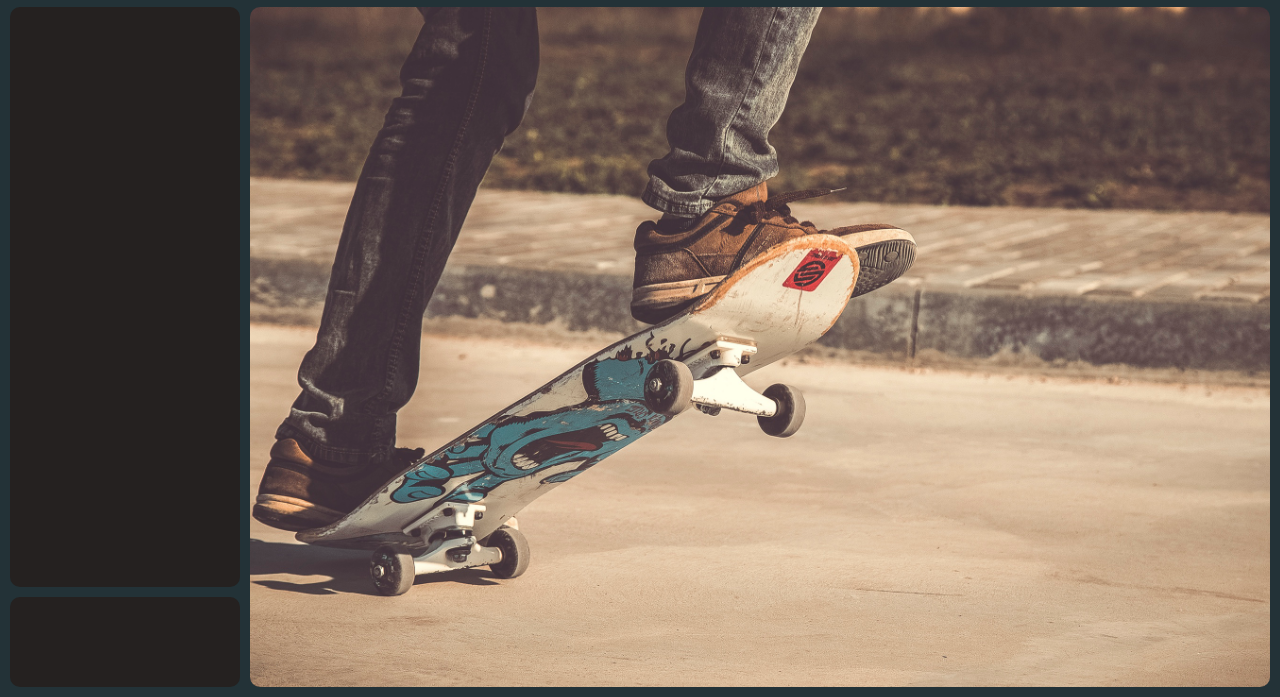
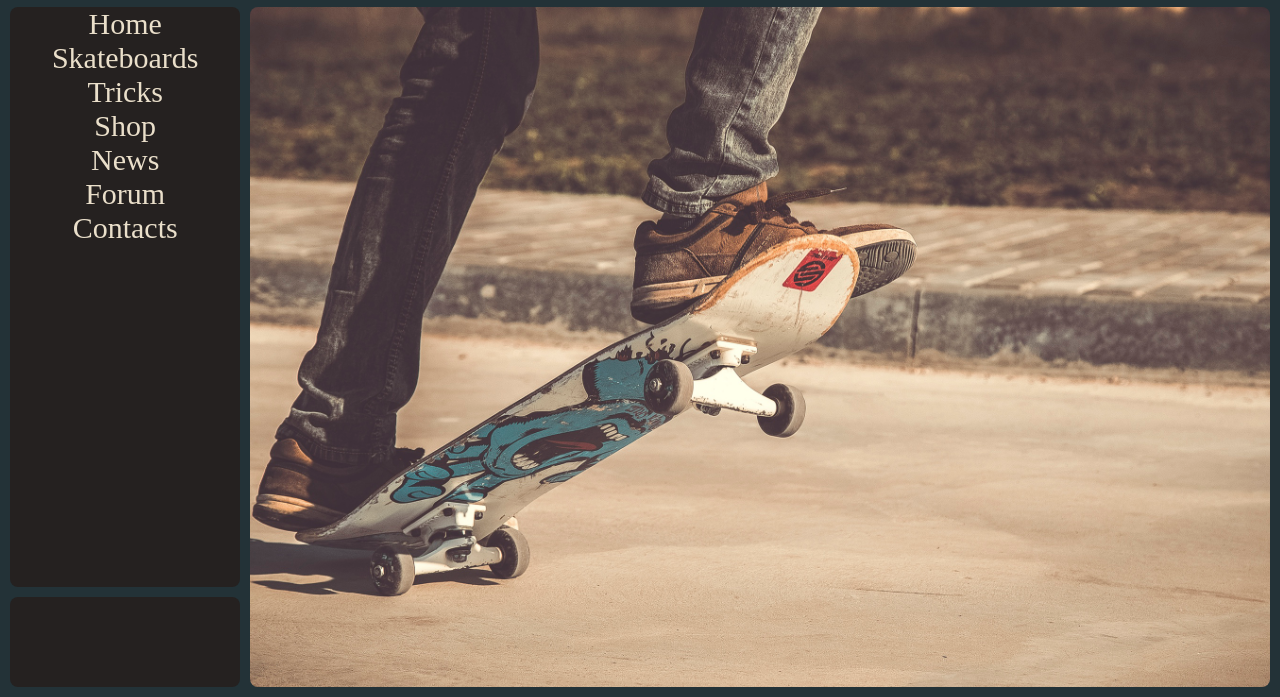
Before and after one commit to tberes/summer_project, a plain HTML site: page index.html in a window 1280 px wide. Shown: the part 103-800 px from the top of the page. Drawn offline with Linux system fonts and the light colour scheme.

Commit message:
Added sliding animation for the menu on mobile. Added menu point and some css changes.

```diff
--- a/index.html
+++ b/index.html
@@ -27,7 +27,13 @@
 		</div>
 
 		<div id="menu-wrapper">
-
+			<div class="menu-btns">Home</div>
+			<div class="menu-btns">Skateboards</div>
+			<div class="menu-btns">Tricks</div>
+			<div class="menu-btns">Shop</div>
+			<div class="menu-btns">News</div>
+			<div class="menu-btns">Forum</div>
+			<div class="menu-btns">Contacts</div>
 		</div>
 
 		<div id="help_wrapper">
--- a/js/site/menu_mobile.js
+++ b/js/site/menu_mobile.js
@@ -1,6 +1,14 @@
 
 $(document).ready(function(){
+    var ph = 0;
     $("#menu-btn").click(function(){
-        console.log("asd");
+        if(ph == 0){
+            $("#menu-wrapper").animate({left: "65px"}, "1000");
+            ph = 1;
+        }
+        else if(ph == 1){
+            $("#menu-wrapper").animate({left: "100%"}, "1000");
+            ph = 0;
+        }
     });
 });
--- a/style/css/desktop/site.css
+++ b/style/css/desktop/site.css
@@ -11,7 +11,7 @@
     background-image: url(../../images/site/background.png);
     background-size: cover;
     background-position-x: center;
-    border-radius: 10px 10px 10px 10px;
+    border-radius: 8px;
     width: calc(82% - 30px);
     position: fixed;
     bottom: 0;
@@ -29,13 +29,14 @@
     width: 18%;
     height: calc(75% - 20px);
     margin: 10px;
-    border-radius: 10px 10px 10px 10px;
+    border-radius: 8px;
 
     z-index: 80;
 }
 
 #logo-wrapper {
     float: left;
+    cursor: pointer;
 }
 
 #site-title {
@@ -45,6 +46,7 @@
     margin-top: 18px;
     margin-bottom: 18px;
     margin-left: 20px;
+    user-select: none;
 }
 
 #icon-wrapper {
@@ -61,6 +63,7 @@
     height: 60px;
     width: 60px;
     margin: 20px;
+    cursor: pointer;
 }
 
 #menu-btn {
@@ -78,7 +81,11 @@
     bottom: 10px;
     width: 18%;
     margin-left: 10px;
-    border-radius: 10px 10px 10px 10px;
+    border-radius: 8px;
 
     z-index: 80;
 }
+
+.menu-btns {
+    cursor: pointer;
+}
--- a/style/css/global/common.css
+++ b/style/css/global/common.css
@@ -12,3 +12,10 @@ body {
     font-family: LogoFont;
     color: #eadfca;
 }
+
+.menu-btns {
+    user-select: none;
+    color: #eadfca;
+    text-align: center;
+    font-size: 30px;
+}
--- a/style/css/mobile/site.css
+++ b/style/css/mobile/site.css
@@ -20,7 +20,7 @@
 #menu-wrapper {
     background-color: #252120;
     background-size: cover;
-    width: 100%;
+    width: calc(100% - 65px);
     position: fixed;
     bottom: 0;
     top: 64px;
```
Also changed, not shown: style/css/desktop/menu.css (added), style/css/mobile/menu.css (added).
